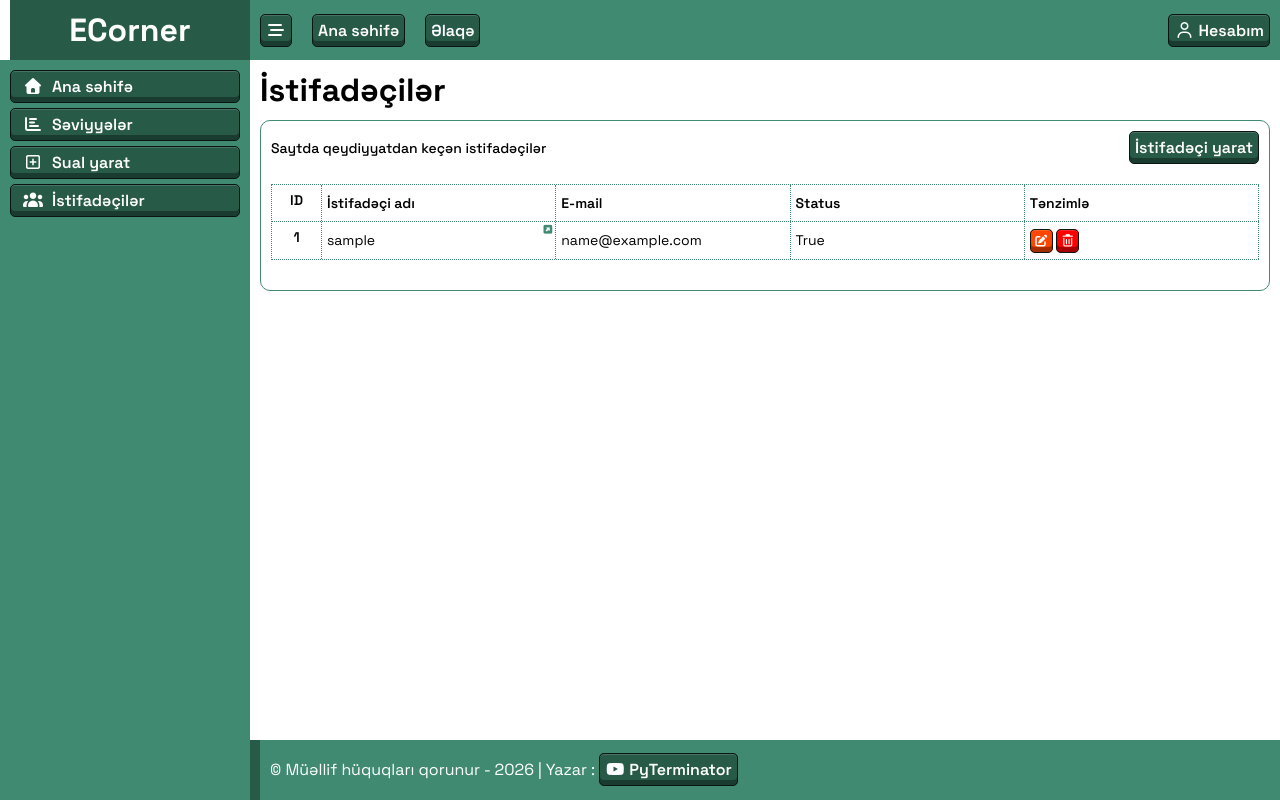
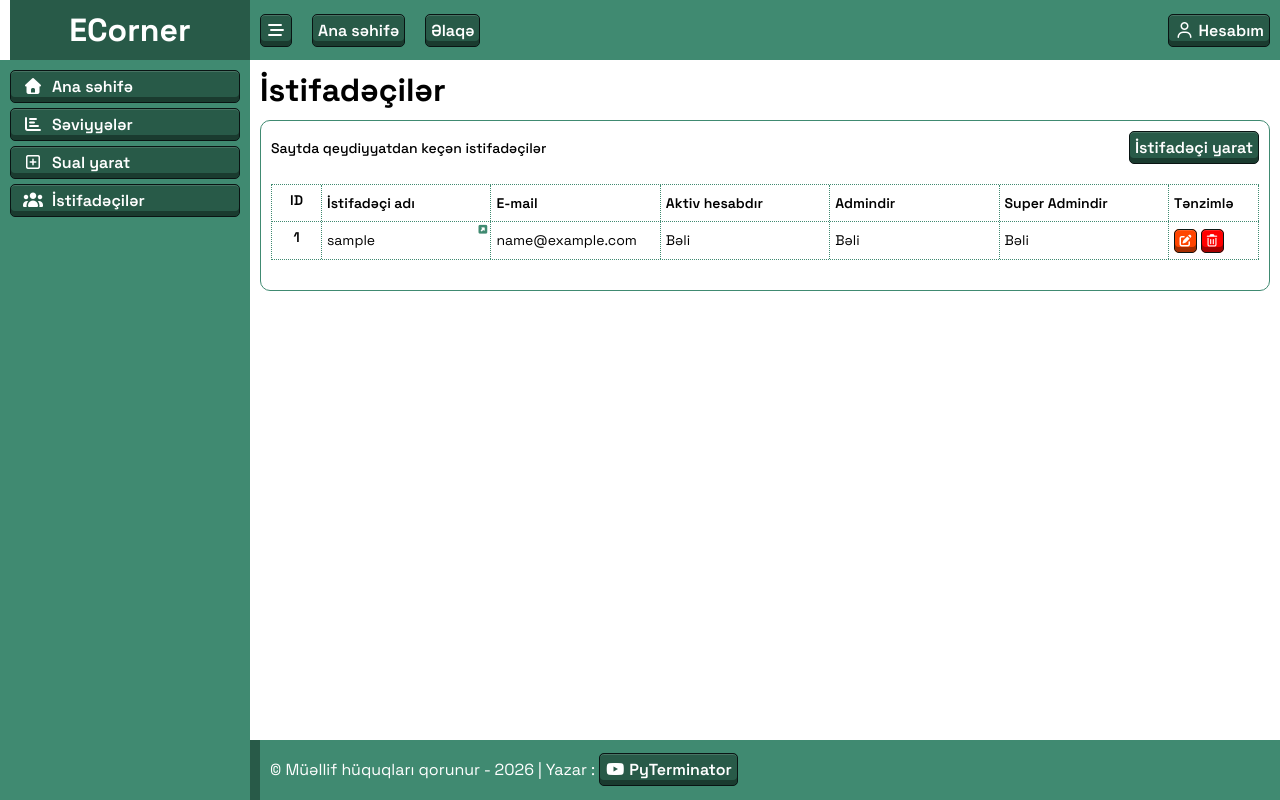
Before and after one commit to pyterminator/LCorner, a Django app: page /dashboard/users/ in a window 1280 px wide. Run offline with Django 5.2, Linux system fonts and the light colour scheme; the visitor is signed in with stand-in values (Sample User, id 1); data comes from the database, SQL or seed files in the repository; style sheets or scripts are compiled from the project's sources; some libraries are stand-ins or nearby versions.

Commit message:
Day-5 UserDetail, DeleteUser

```diff
--- a/dashboard/urls.py
+++ b/dashboard/urls.py
@@ -1,5 +1,8 @@
 from django.urls import path
-from dashboard.views import Dashboard, Levels, CreateLevel, LevelDetail, QuizModels, Users, UserDetail
+from dashboard.views import (
+    Dashboard, Levels, CreateLevel, LevelDetail,
+    QuizModels, Users, UserDetail, CreateUser, DeleteUser
+)
 
 urlpatterns = [
     path('', Dashboard, name="dashboard"),
@@ -11,4 +14,6 @@ urlpatterns = [
 
     path('users/', Users, name="users"),
     path('users/detail/<int:id>', UserDetail, name="userdetail"),
+    path('users/create-new/', CreateUser, name="createuser"),
+    path('users/delete/<int:id>', DeleteUser, name="deleteuser"),
 ]
--- a/dashboard/views.py
+++ b/dashboard/views.py
@@ -84,10 +84,55 @@ def Users(request):
 
 @login_required
 def UserDetail(request, id):
+    user = User.objects.filter(id=id).first()
 
-    user = User.objects.filter(id=id).first()
+    # Verilmiş İD ilə user olmasa users səhifəsinə qaytar
+    if user is None: return redirect("users")
+
+    if request.method == "POST":
+        is_active = request.POST.get("is_active", False )
+        is_staff = request.POST.get("is_staff", False)
+        is_superuser = request.POST.get("is_superuser", False)
+
+
+        if is_active == "1": is_active = True
+        else: is_active = False
+
+        if is_staff == "1": is_staff = True
+        else: is_staff = False
+
+        if is_superuser == "1": is_superuser = True
+        else: is_superuser = False
+
+
+
+        user.is_active = is_active
+        user.is_staff = is_staff
+        user.is_superuser = is_superuser
+
+        user.save()
+
+
+    # user varsa datasını göndər səhifəyə
     data = {
         "user": user
     }
 
     return render(request, "dashboard/user-detail.html", context=data)
+
+@login_required
+def CreateUser(request):
+    return render(request, "dashboard/create-new-user.html")
+
+@login_required
+def DeleteUser(request, id):
+    user = User.objects.filter(id=id).first()
+
+    if user is None: return redirect("users")
+
+    user.is_active = False
+    user.is_staff = False
+    user.is_superuser = False
+    user.save()
+
+    return redirect("users")
--- a/static/scripts/custom.js
+++ b/static/scripts/custom.js
@@ -123,6 +123,11 @@ function closeModal(btn){
     btn.parentElement.parentElement.parentElement.style.display = "none"
 }
 
+function deleteAndCloseModal(btn){
+    const delete_url = btn.closest(".main-modal").dataset.url
+    window.location.href = delete_url
+}
+
 function openModal(event) {
     event.preventDefault()
 
@@ -131,4 +136,5 @@ function openModal(event) {
         .querySelector(".main-modal")
 
     modal.style.display = "flex"
+    modal.dataset.url = event.currentTarget.getAttribute("href")
 }
--- a/static/scss/dashboard-style.scss
+++ b/static/scss/dashboard-style.scss
@@ -236,6 +236,20 @@
                     }
                 }
 
+                .users-table{
+                    .elements{
+                        .row{
+                            .col{
+                                width: calc((100% - 14rem) / 5);
+                                &:last-child{
+                                    width: 9rem;
+                                }
+                            }
+
+                        }
+                    }
+                }
+
                 .create-level, .level-detail, .user-detail {
                     form {
                         &>label {
@@ -336,9 +350,17 @@
         .close{
             width: 100%;
             margin-top: 1rem;
+            display: flex;
+            gap: 1rem;
             button{
                 @extend %button-style;
-                width: 100%;
+                width: 50%;
+                &:nth-child(1){
+                    background-color: rgb(10,113,254);
+                }
+                &:nth-child(2){
+                    background-color: red;
+                }
             }
         }
     }
--- a/templates/dashboard/users.html
+++ b/templates/dashboard/users.html
@@ -1,6 +1,4 @@
 {% extends 'layout.html' %}
-
-{% block root %}
 
 <!-- Page Title -->
 {% block title %}
@@ -10,12 +8,10 @@
 {% endblock %}
 
 
+{% block root %}
 <h1>İstifadəçilər</h1>
 
-
-
-
-<div class="table">
+<div class="table users-table">
 
     <div class="main-modal">
         <div class="modal-body">
@@ -24,10 +20,16 @@
             </div>
             <div class="text">
                 <p>İstifadəçi saytdan qalıcı olaraq silinməyəcək, sadəcə aktivlik statusu dəyişəcək.</p>
+                <p>
+                    <b>
+                        İstifadəçi hesabını deaktiv etmək istədiyinizdən əminsiniz ?
+                    </b>
+                </p>
             </div>
 
             <div class="close">
-                <button onclick="closeModal(this)">Bağla</button>
+                <button onclick="deleteAndCloseModal(this)">Bəli</button>
+                <button onclick="closeModal(this)">Xeyr</button>
             </div>
         </div>
     </div>
@@ -35,7 +37,7 @@
 
     <div class="header">
         <h2>Saytda qeydiyyatdan keçən istifadəçilər</h2>
-        <a href="{% url 'createlevel' %}">İstifadəçi yarat</a>
+        <a href="{% url 'createuser' %}">İstifadəçi yarat</a>
     </div>
 
         {% if users %}
@@ -44,7 +46,9 @@
                 <div class="col">ID</div>
                 <div class="col">İstifadəçi adı</div>
                 <div class="col">E-mail</div>
-                <div class="col">Status</div>
+                <div class="col">Aktiv hesabdır</div>
+                <div class="col">Admindir</div>
+                <div class="col">Super Admindir</div>
                 <div class="col">Tənzimlə</div>
             </div>
             {% for u in users %}
@@ -52,10 +56,14 @@
                     <div class="col">{{u.id}}</div>
                     <div class="col">{{u.username}} <a href="{% url 'userdetail' u.id %}"><i class="fa-solid fa-square-up-right"></i></a></div>
                     <div class="col">{{u.email}}</div>
-                    <div class="col">{{u.is_active}}</div>
+                    <div class="col">{% if u.is_active %} Bəli {% else %} Xeyr {% endif %}</div>
+                    <div class="col">{% if u.is_staff %} Bəli {% else %} Xeyr {% endif %}</div>
+                    <div class="col">{% if u.is_superuser %} Bəli {% else %} Xeyr {% endif %}</div>
                     <div class="col settings-buttons">
                         <a href="javascript:void(0)"><i class="fa-solid fa-pen-to-square"></i></a>
-                        <a href="https://youtube.com" onclick="openModal(event)"><i class="fa-regular fa-trash-can"></i></a>
+                        {% if u.is_active %}
+                            <a href="{% url 'deleteuser' u.id %}" onclick="openModal(event)"><i class="fa-regular fa-trash-can"></i></a>
+                        {% endif %}
                     </div>
                 </div>
             {% endfor %}
```
Also changed, not shown: templates/dashboard/create-new-user.html (added, +17 -0 lines), static/css/dashboard-style.min.css, 1 other file.
